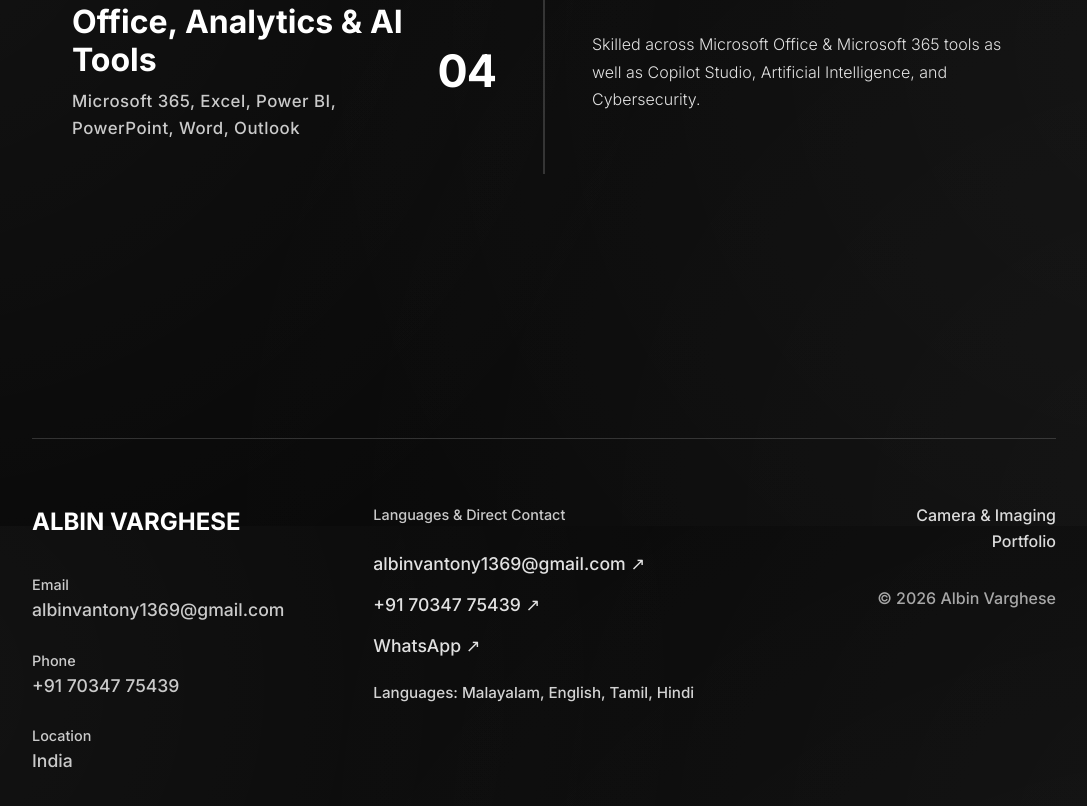
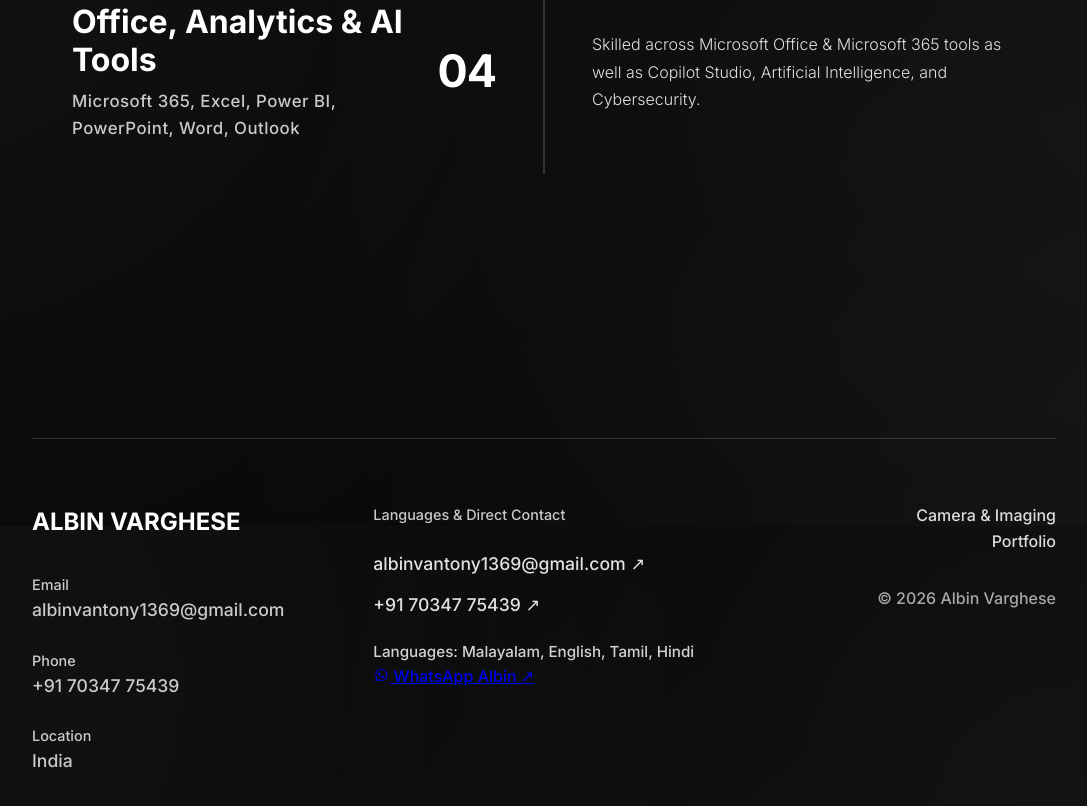
Before and after one commit to albynull/albin-v-antony-portfolio, a plain HTML site: page index.html in a window 1280 px wide. Shown: the part 8274-9080 px from the top of the page, without its empty margins (96-1183 px from the left). Drawn offline with nearby package versions, Linux system fonts and the light colour scheme.

Commit message:
Update index.html

```diff
--- a/index.html
+++ b/index.html
@@ -394,9 +394,11 @@
                 <div class="footer-socials">
                     <a href="mailto:albinvantony1369@gmail.com">albinvantony1369@gmail.com ↗</a>
                     <a href="tel:+917034775439">+91 70347 75439 ↗</a>
-                    <a href="https://wa.me/917034775439" target="_blank" rel="noopener noreferrer">WhatsApp ↗</a>
                     <p class="footer-lang">Languages: Malayalam, English, Tamil, Hindi</p>
                 </div>
+                <a class="whatsapp-cta-btn" href="https://wa.me/917034775439" target="_blank" rel="noopener noreferrer">
+                    <i class='bx bxl-whatsapp'></i> WhatsApp Albin ↗
+                </a>
             </div>
             <div class="footer-col footer-right">
                 <p>Camera &amp; Imaging<br>Portfolio</p>
```
